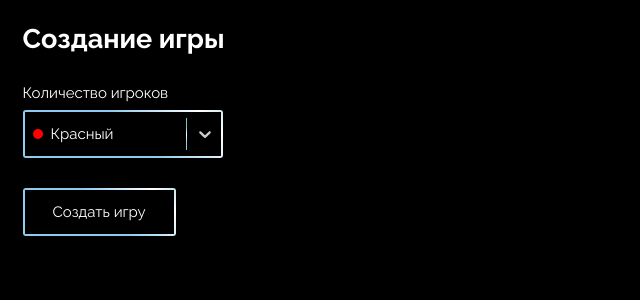
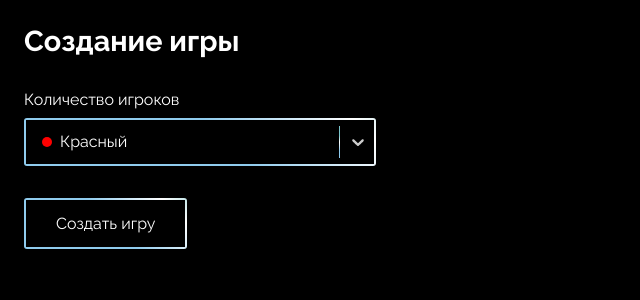
Before and after one commit to andrey-luzin/cosmic-encounter, a Next.js app: page /creating-a-new-game in a window 1280 px wide. Shown: the top 300 px of the page, without its empty margins (0-640 px from the left). Built offline with nearby package versions, Linux system fonts and the light colour scheme; a web font is replaced by a local one.

Commit message:
fix Select types and styles

```diff
--- a/src/app/creating-a-new-game/index.scss
+++ b/src/app/creating-a-new-game/index.scss
@@ -6,4 +6,5 @@
 
   color: var(--color-deck-text);
   padding: 1.5rem;
+  max-width: 400px;
 }
--- a/src/components/FormComponents/Select/index.scss
+++ b/src/components/FormComponents/Select/index.scss
@@ -3,7 +3,6 @@
 .select {
   position: relative;
   z-index: var(--z-20);
-  max-width: 200px;
 
   &:not(&:last-child) {
     margin-bottom: 2rem;
--- a/src/components/FormComponents/Select/index.tsx
+++ b/src/components/FormComponents/Select/index.tsx
@@ -1,12 +1,14 @@
 import React, { FC } from 'react';
+import { Property } from 'csstype';
 import ReactSelect from 'react-select';
 import { styles } from './styles';
+
 import './index.scss';
 
 export interface ISelectOptions {
   value: string | number,
   label?: string | number,
-  color?: any,
+  color?: Property.Color,
 }
 
 type SelectProps = {
--- a/src/components/FormComponents/Select/styles.ts
+++ b/src/components/FormComponents/Select/styles.ts
@@ -14,6 +14,7 @@ const dot = (color?: string) => ({
     marginRight: 8,
     height: 10,
     width: 10,
+    flexShrink: 0,
   },
 });
 
@@ -50,7 +51,10 @@ export const styles: StylesConfig<ISelectOptions> = {
       ':active': {
         ...styles[':active'],
         backgroundColor: !isDisabled
-          ? isSelected : data.color || undefined,
+          ? isSelected
+            ? data.color
+            : color.alpha(0.3).css()
+          : undefined,
       },
     };
   },
@@ -64,6 +68,7 @@ export const styles: StylesConfig<ISelectOptions> = {
   valueContainer: (styles) => ({
     ...styles,
     zIndex: 'var(--z-20)',
+    padding: '0rem 1rem'
   }),
   indicatorsContainer: (styles) => ({
     ...styles,
--- a/src/styles/globals.scss
+++ b/src/styles/globals.scss
@@ -10,7 +10,7 @@
 }
 
 html {
-  font-size: 15px;
+  font-size: 16px;
 }
 
 body {
```
